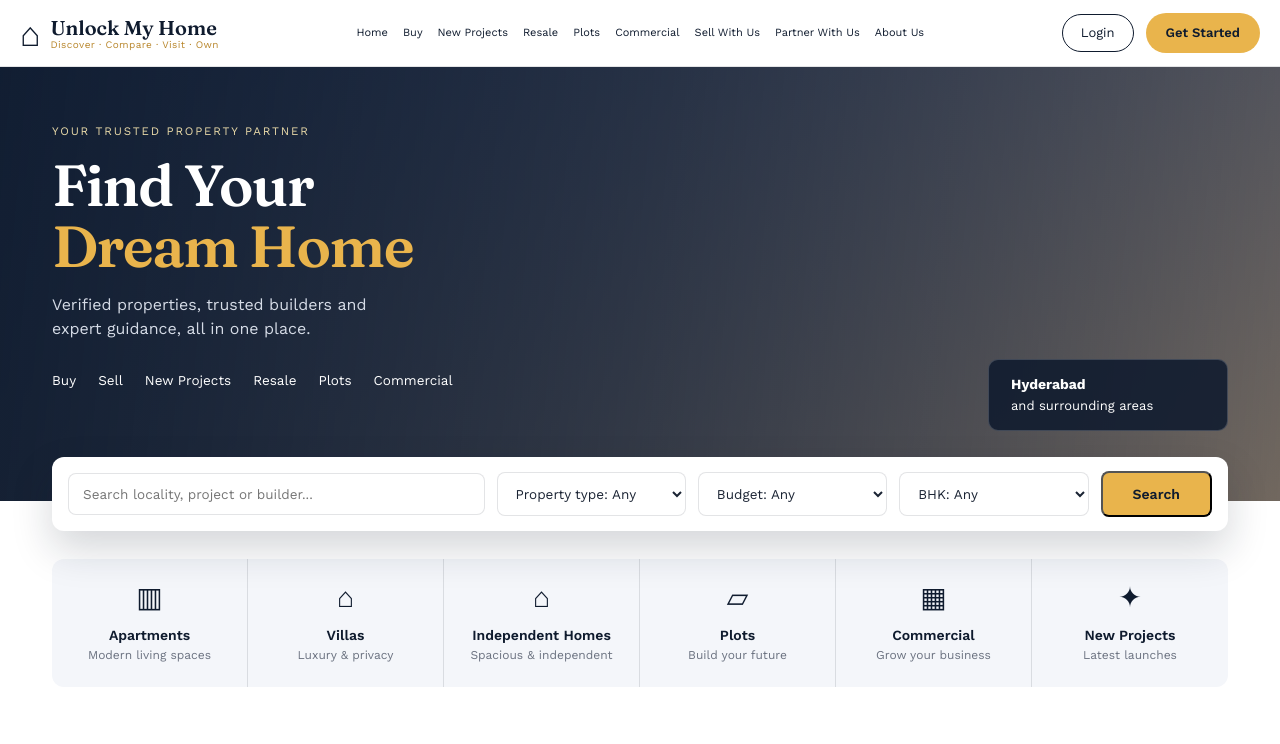
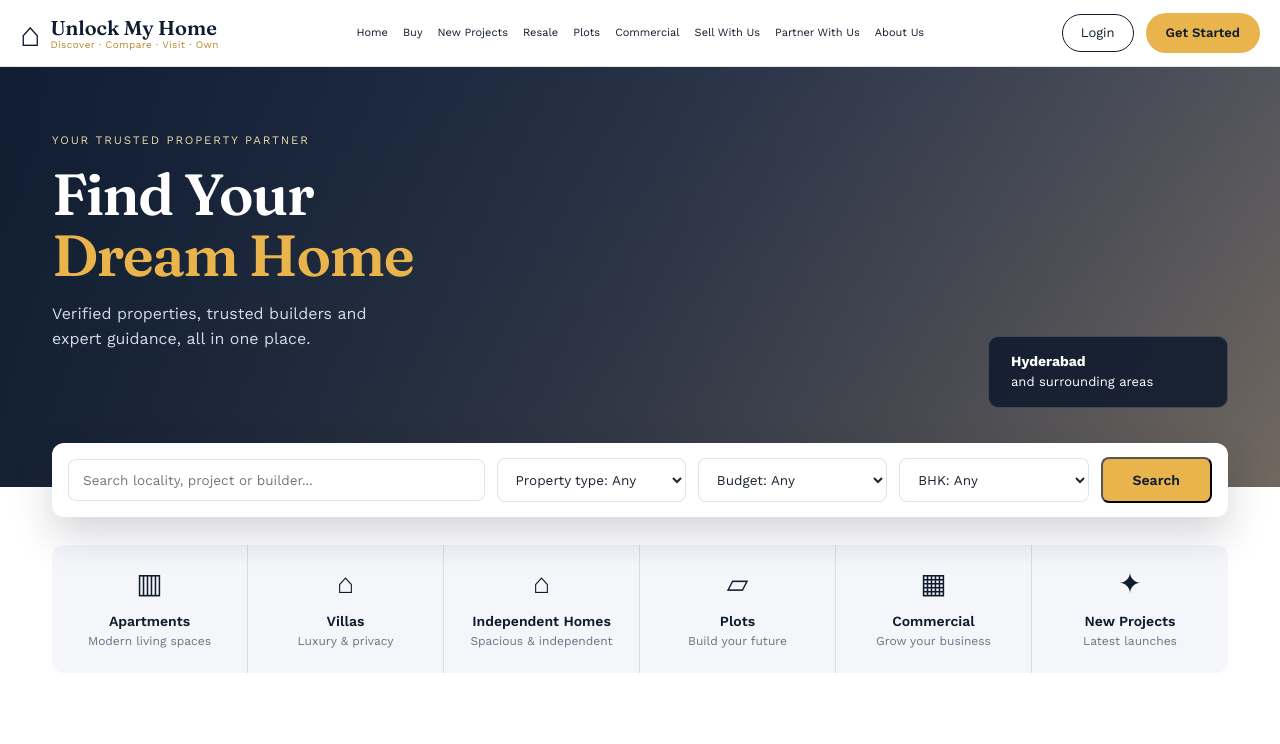
Before and after one commit to Nshivani0809/Unlock-my-home, a Next.js app: page / in a window 1280 px wide. Shown: the top 744 px of the page. Built offline with nearby package versions, Linux system fonts and the light colour scheme; no server answers; grey boxes are pictures that could not be loaded.

Commit message:
Remove redundant hero links and feature EMI calculator on homepage

```diff
--- a/app/page.tsx
+++ b/app/page.tsx
@@ -23,14 +23,13 @@ export default function Home() {
         <div className="hero-eyebrow">Your trusted property partner</div>
         <h1>Find Your <em>Dream Home</em></h1>
         <p>Verified properties, trusted builders and expert guidance, all in one place.</p>
-        <div className="hero-links"><span>Buy</span><span>Sell</span><span>New Projects</span><span>Resale</span><span>Plots</span><span>Commercial</span></div>
         <div className="loc-card"><b>Hyderabad</b>and surrounding areas</div>
       </div>
     </section>
     <div className="wrap reference-search-wrap">
       <form action="/properties" className="reference-search">
         <input name="location" aria-label="Search locality, project or builder" placeholder="Search locality, project or builder..."/>
-        <select name="type" aria-label="Property type"><option value="">Property type: Any</option><option value="Apartment">Apartment</option><option value="Villa">Villa</option><option value="Independent Home">Independent Home</option><option value="Residential Plot">Plot</option><option value="Commercial Plot">Commercial</option></select>
+        <select name="type" aria-label="Property type"><option value="">Property type: Any</option><option value="Apartment">Apartment</option><option value="Villa">Villa</option><option value="Independent Home">Independent Home</option><option value="Residential Plot">Plot</option><option value="Commercial Space">Commercial Space</option></select>
         <select name="budget" aria-label="Budget"><option value="">Budget: Any</option><option value="5000000">Under 50L</option><option value="10000000">50L – 1 Cr</option><option value="20000000">1 Cr+</option></select>
         <select name="bhk" aria-label="BHK"><option value="">BHK: Any</option><option value="1">1</option><option value="2">2</option><option value="3">3</option><option value="4">4+</option></select>
         <button className="search-btn" type="submit">Search</button>
```
